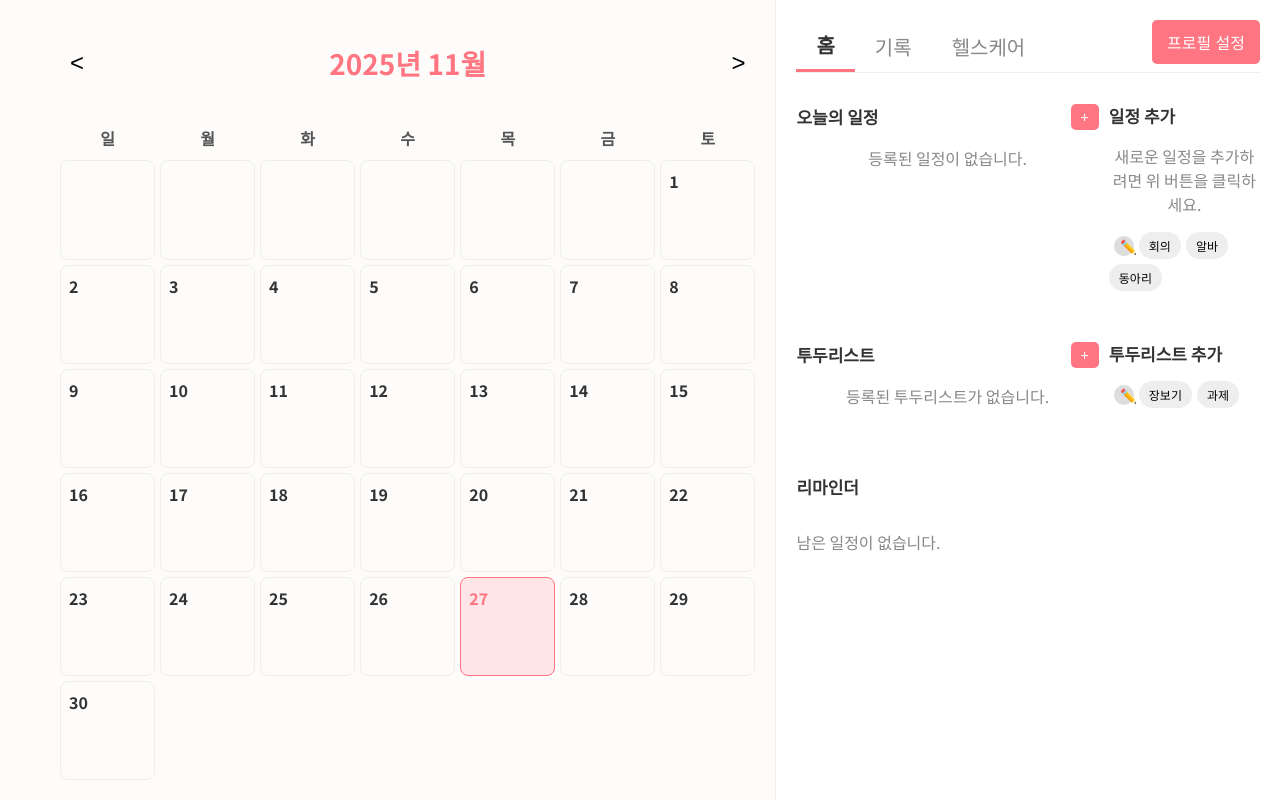
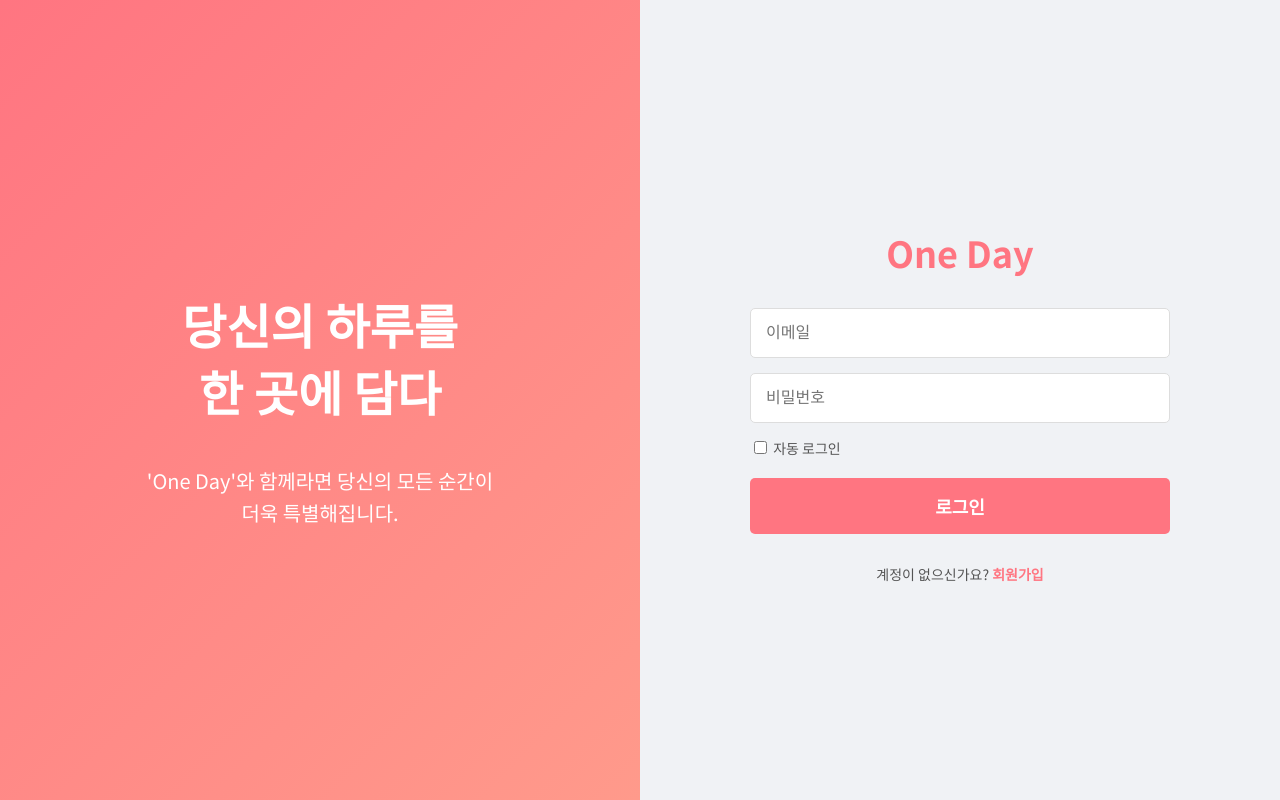
Before and after one commit to GAD-2025/gad-2025-team-7, a React (Create React App) app in the folder one_day_fe_react/: page /login in a window 1280 px wide. Built offline with nearby package versions, Linux system fonts and the light colour scheme.

Commit message:
fix: app.js react-router-dom

```diff
--- a/one_day_fe_react/package.json
+++ b/one_day_fe_react/package.json
@@ -9,6 +9,7 @@
     "@testing-library/user-event": "^13.5.0",
     "react": "^19.2.0",
     "react-dom": "^19.2.0",
+    "react-router-dom": "^7.10.1",
     "react-scripts": "5.0.1",
     "web-vitals": "^2.1.4"
   },
--- a/one_day_fe_react/src/App.js
+++ b/one_day_fe_react/src/App.js
@@ -1,11 +1,30 @@
-import React from 'react';
+import React, { useState, useEffect } from 'react';
+import { BrowserRouter as Router, Routes, Route, Navigate, useNavigate } from 'react-router-dom';
 import Home from './Home';
+import Login from './Login';
 
 function App() {
+  const [isAuthenticated, setIsAuthenticated] = useState(!!localStorage.getItem('userId'));
+
+  const handleLogin = () => {
+    setIsAuthenticated(true);
+  };
+
+  const handleLogout = () => {
+    localStorage.removeItem('userId');
+    setIsAuthenticated(false);
+  };
+
   return (
-    <div className="App">
-      <Home />
-    </div>
+    <Router>
+      <div className="App">
+        <Routes>
+          <Route path="/login" element={isAuthenticated ? <Navigate to="/home" /> : <Login onLogin={handleLogin} />} />
+          <Route path="/home" element={isAuthenticated ? <Home /> : <Navigate to="/login" />} />
+          <Route path="/" element={<Navigate to="/login" />} />
+        </Routes>
+      </div>
+    </Router>
   );
 }
 
--- a/one_day_fe_react/src/Home.js
+++ b/one_day_fe_react/src/Home.js
@@ -19,7 +19,7 @@ const Home = () => {
     const [dragStartDayString, setDragStartDayString] = useState(null);
     const [dragEndDayString, setDragEndDayString] = useState(null);
     const [showEventModal, setShowEventModal] = useState(false);
-    const [initialEventStartDate, setInitialEventStartDate] = useState(null);
+    const [initialEventStartDate, setInitialEventStartDate, ] = useState(null);
     const [initialEventEndDate, setInitialEventEndDate] = useState(null);
 
     const userId = localStorage.getItem('userId');
--- a/one_day_fe_react/src/Login.js
+++ b/one_day_fe_react/src/Login.js
@@ -1,7 +1,7 @@
 import React, { useState } from 'react';
 import './Login.css';
 
-const Login = () => {
+const Login = ({ onLogin }) => {
     const [isLogin, setIsLogin] = useState(true);
     const [email, setEmail] = useState('');
     const [password, setPassword] = useState('');
@@ -10,7 +10,7 @@ const Login = () => {
     const handleResponse = (data) => {
         if (data.userId) {
             localStorage.setItem('userId', data.userId);
-            window.location.href = '/'; // Redirect to main page
+            onLogin(); // Call onLogin to update isAuthenticated state in App.js
         } else {
             setError(data.msg || data.message || '오류가 발생했습니다.');
         }
```
